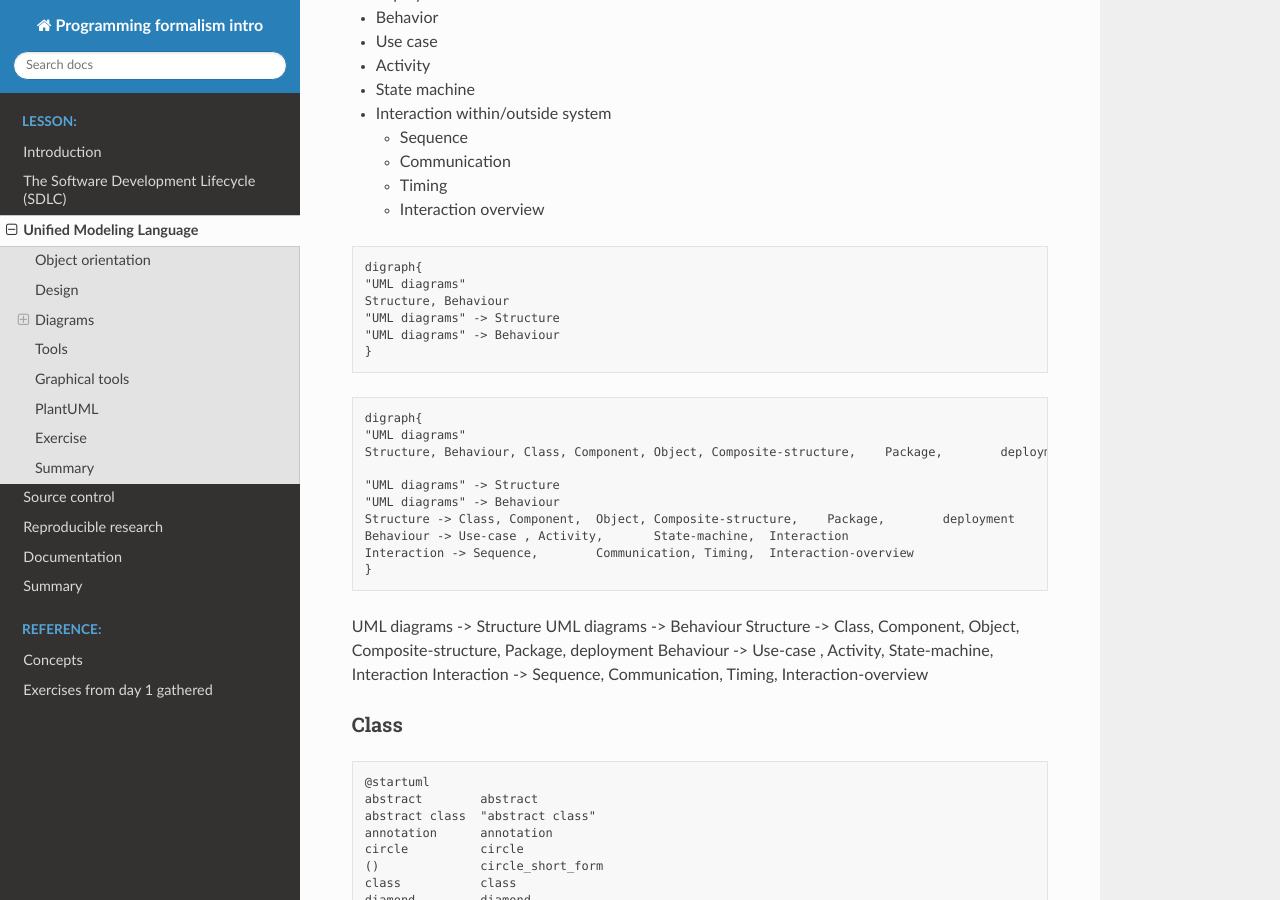
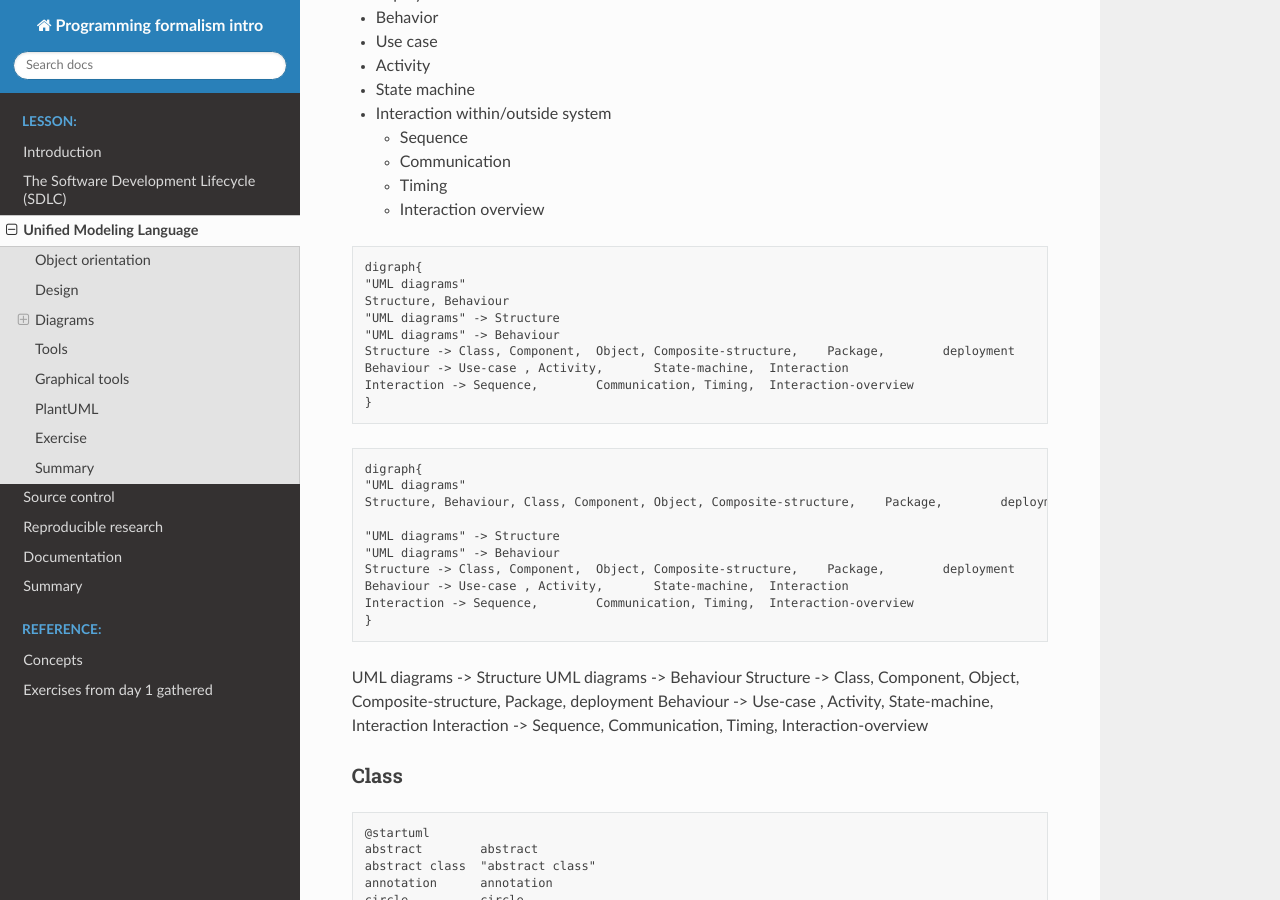
Before and after one commit to UPPMAX/programming_formalisms_intro, a Sphinx documentation site: the page built from doc/flowcharts.md, in a window 1280 px wide and 900 px high, scrolled down 1236 px. Built offline with Sphinx 7.4.7 and the Read the Docs theme 2.0.0, drawn with Linux system fonts in a browser that asks for light colours; pages that are not in the unit, such as notebooks, are missing from menus.

Commit message:
Update flowcharts.md

````diff
--- a/doc/flowcharts.md
+++ b/doc/flowcharts.md
@@ -60,6 +60,9 @@ digraph{
 Structure, Behaviour
 "UML diagrams" -> Structure
 "UML diagrams" -> Behaviour
+Structure -> Class, Component,	Object,	Composite-structure,	Package,	deployment
+Behaviour -> Use-case ,	Activity,	State-machine,	Interaction
+Interaction -> Sequence,	Communication, Timing,	Interaction-overview
 }
 ```
 
````
